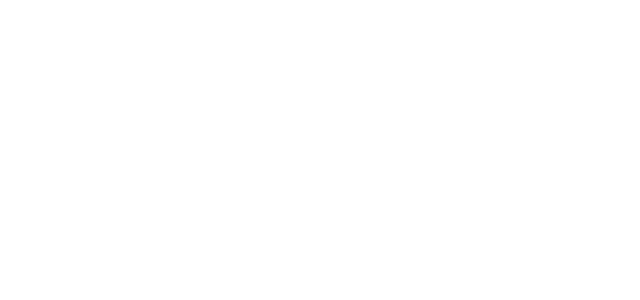
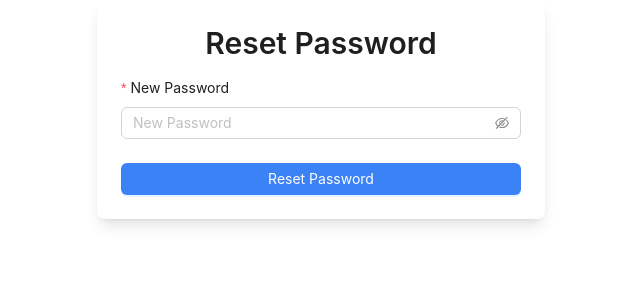
Before and after one commit to shayaan-1/Course-Management-Frontend, a React (Vite) app: page /reset-password in a window 1280 px wide. Before the commit this address had no page. Shown: the top 300 px of the page, without its empty margins (319-959 px from the left). Built offline with nearby package versions, Linux system fonts and the light colour scheme.

Commit message:
completed functionality of forgot and reset password

```diff
--- a/src/App.jsx
+++ b/src/App.jsx
@@ -41,7 +41,7 @@
   <Router>
     <Routes>
       <Route path="/" element={<ForgotPasswordForm />} />
-      <Route path="/reset-password/:token" element={<ResetPassword />} />
+      <Route path="/reset-password" element={<ResetPassword />} />
     </Routes>
   </Router>
 );
--- a/src/components/ForgotPassword/index.jsx
+++ b/src/components/ForgotPassword/index.jsx
@@ -14,14 +14,14 @@
     const templateParams = {
       to_email: email,
       message: 'Click the link below to reset your password.',
-      reset_link: 'https//localhost:5173/reset-password', // Replace with your reset link
+      reset_link: 'https//localhost:5173/reset-password',
     };
 
     emailjs.send(
-      'service_hhulbdi',   // Replace with your EmailJS service ID
-      'template_jocmmqd',  // Replace with your EmailJS template ID
+      'service_hhulbdi',
+      'template_jocmmqd',
       templateParams,
-      'mxAtLj58FZbHf8xO7'       // Replace with your EmailJS user ID (public key)
+      'mxAtLj58FZbHf8xO7'
     )
     .then((response) => {
       console.log('Email sent successfully:', response.status, response.text);
--- a/src/components/Registerpage/index.jsx
+++ b/src/components/Registerpage/index.jsx
@@ -1,74 +1,90 @@
-import React, { useState } from 'react';
-import { Form, Input, Button, Radio, Typography, message } from 'antd';
-import { useDispatch } from 'react-redux';
-import { register } from '../../features/authSlice';
+import React, { useState, useEffect } from 'react';
+import { Form, Input, Button, Typography, message } from 'antd';
+import emailjs from 'emailjs-com';
+import { useLocation } from 'react-router-dom';
 
 const { Title } = Typography;
 
-const RegisterForm = () => {
+const ResetPassword = () => {
   const [form] = Form.useForm();
-  const [role, setRole] = useState('user');
-  const dispatch = useDispatch();
+  const [passwordReset, setPasswordReset] = useState(false);
+  const [token, setToken] = useState(null);
 
-  const handleRegister = async (values) => {
-    try {
-      dispatch(register({ ...values, role }));
-      message.success('Registration successful');
+  const location = useLocation();
+
+  // Extract the token from the URL
+  useEffect(() => {
+    const queryParams = new URLSearchParams(location.search);
+    const tokenParam = queryParams.get('token');
+    setToken(tokenParam);
+  }, [location]);
+
+  const handleResetPassword = (values) => {
+    if (!token) {
+      message.error('Invalid or missing token');
+      return;
+    }
+
+    const { newPassword } = values;
+
+    const templateParams = {
+      to_email: 'user_email@example.com',  // Use the email from your application context
+      new_password: newPassword,
+      token: token,  // The token extracted from the URL
+    };
+
+    emailjs.send(
+      'service_hhulbdi',
+      'template_jocmmqd',  // Replace with your template ID for password reset
+      templateParams,
+      'mxAtLj58FZbHf8xO7'   // Replace with your emailjs user ID
+    )
+    .then((response) => {
+      console.log('Password reset email sent successfully:', response.status, response.text);
+      message.success('Your password has been reset successfully.');
+      setPasswordReset(true);
       form.resetFields();
-    } catch (error) {
-      message.error('Registration failed');
-    }
+    })
+    .catch((error) => {
+      console.error('Failed to send password reset email:', error);
+      message.error('Failed to reset password. Please try again.');
+    });
   };
 
   return (
     <div className="max-w-md mx-auto p-6 bg-white shadow-lg rounded-lg">
-      <Title level={2} className="text-center mb-6">Register</Title>
+      <Title level={2} className="text-center mb-6">Reset Password</Title>
       <Form
         form={form}
-        name="register"
+        name="reset-password"
         layout="vertical"
-        onFinish={handleRegister}
+        onFinish={handleResetPassword}
         className="space-y-4"
       >
+        {!passwordReset ? (
+          <>
             <Form.Item
-          name="username"
-          label="Username"
-          rules={[{ required: true, message: 'Please input your username!' }]}
+              name="newPassword"
+              label="New Password"
+              rules={[{ required: true, message: 'Please input your new password!' }, { min: 6, message: 'Password must be at least 6 characters.' }]}
             >
-          <Input placeholder="Username" className="border-gray-300" />
-        </Form.Item>
-
-        <Form.Item
-          name="email"
-          label="Email"
-          rules={[{ required: true, message: 'Please input your email!', type: 'email' }]}
-        >
-          <Input placeholder="Email" className="border-gray-300" />
-        </Form.Item>
-
-        <Form.Item
-          name="password"
-          label="Password"
-          rules={[{ required: true, message: 'Please input your password!' }]}
-        >
-          <Input.Password placeholder="Password" className="border-gray-300" />
-        </Form.Item>
-
-        <Form.Item label="Role">
-          <Radio.Group onChange={(e) => setRole(e.target.value)} value={role}>
-            <Radio value="teacher">User</Radio>
-            <Radio value="admin">Admin</Radio>
-          </Radio.Group>
+              <Input.Password placeholder="New Password" className="border-gray-300" />
             </Form.Item>
 
             <Form.Item>
               <Button type="primary" htmlType="submit" className="w-full bg-blue-500 hover:bg-blue-600">
-            Register
+                Reset Password
               </Button>
             </Form.Item>
+          </>
+        ) : (
+          <div className="text-center">
+            <p className="text-gray-700">Your password has been reset. You can now log in with your new password.</p>
+          </div>
+        )}
       </Form>
     </div>
   );
 };
 
-export default RegisterForm;
+export default ResetPassword;
```
Lines whose indentation alone changed are shown as unchanged.
